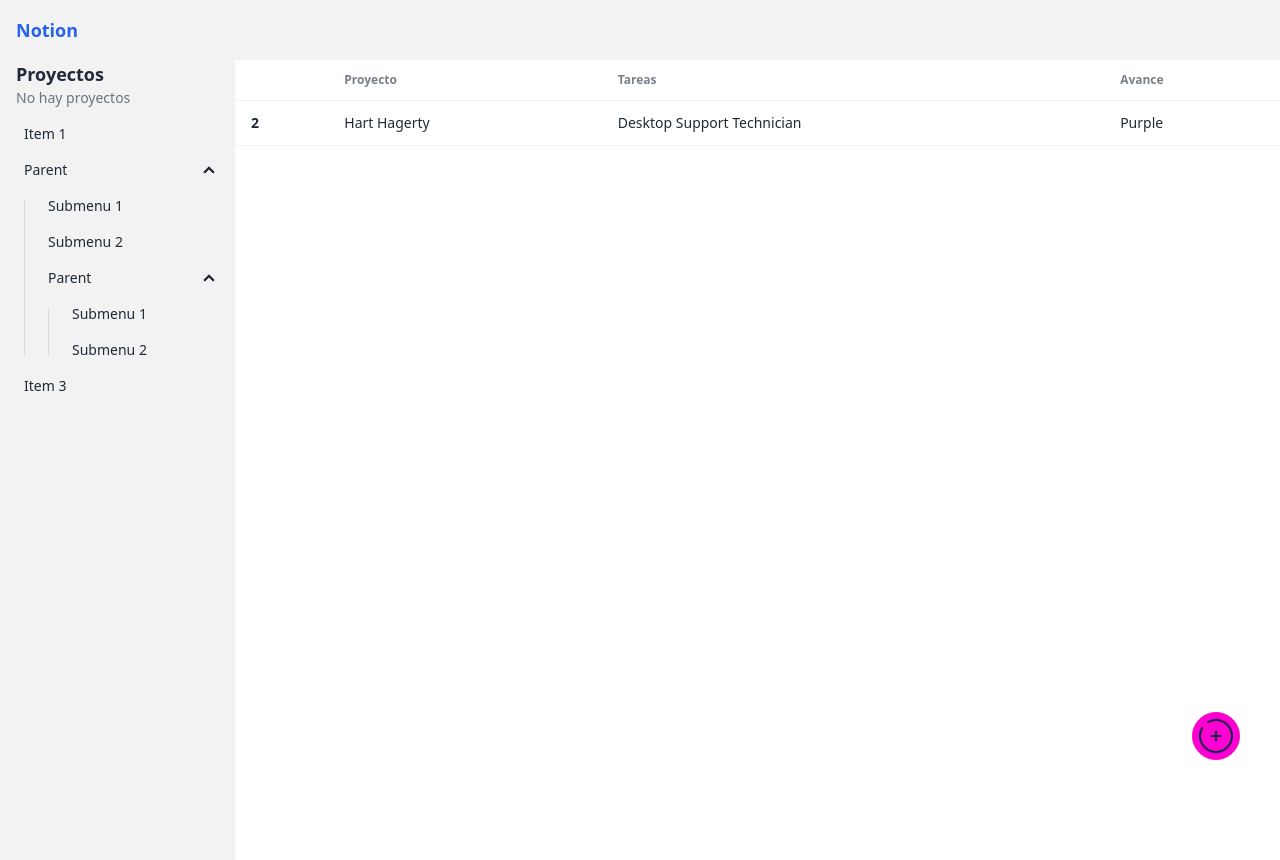
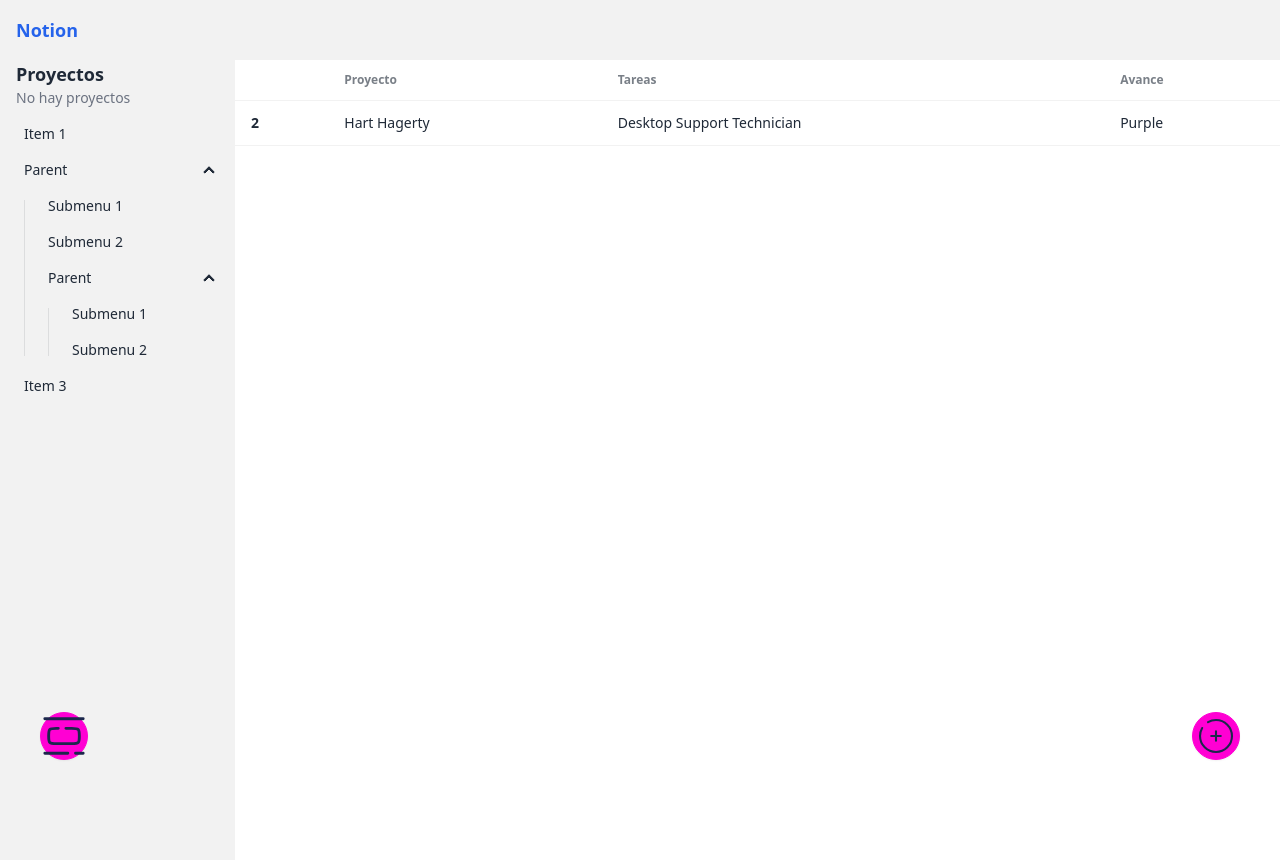
Before and after one commit to DevTalles-corp/vue-projects-app, a Vue app: page /projects in a window 1280 px wide. Built offline with nearby package versions, Linux system fonts and the light colour scheme.

Commit message:
Add custom modal component to ProjectsView.vue

```diff
--- /dev/null
+++ b/src/modules/common/components/CustomModal.vue
@@ -0,0 +1,33 @@
+<template>
+  <dialog class="modal" :open="open">
+    <div class="modal-box">
+      <div class="border-b border-blue-500">
+        <!-- Header -->
+        <slot name="header" />
+      </div>
+
+      <div class="my-5">
+        <slot name="body" />
+      </div>
+
+      <div class="border-t border-t-blue-500 pt-2">
+        <slot name="footer" />
+      </div>
+    </div>
+  </dialog>
+
+  <div
+    v-if="open"
+    class="modal-backdrop fixed top-0 left-0 z-10 bg-black opacity-40 w-screen h-screen"
+  ></div>
+</template>
+
+<script lang="ts" setup>
+interface Props {
+  open?: boolean;
+}
+
+withDefaults(defineProps<Props>(), {
+  open: false,
+});
+</script>
--- /dev/null
+++ b/src/modules/common/icons/ModalIcon.vue
@@ -0,0 +1,21 @@
+<template>
+  <svg viewBox="0 0 24 24" fill="none" xmlns="http://www.w3.org/2000/svg">
+    <g id="SVGRepo_bgCarrier" stroke-width="0"></g>
+    <g id="SVGRepo_tracerCarrier" stroke-linecap="round" stroke-linejoin="round"></g>
+    <g id="SVGRepo_iconCarrier">
+      <path d="M22 3L2 3" stroke="#1C274C" stroke-width="1.5" stroke-linecap="round"></path>
+      <path
+        d="M22 21L18 21M2 21L14 21"
+        stroke="#1C274C"
+        stroke-width="1.5"
+        stroke-linecap="round"
+      ></path>
+      <path
+        d="M9 8L8 8C6.11438 8 5.17157 8 4.58579 8.58579C4 9.17157 4 10.1144 4 12C4 13.8856 4 14.8284 4.58579 15.4142C5.17157 16 6.11438 16 8 16H16C17.8856 16 18.8284 16 19.4142 15.4142C20 14.8284 20 13.8856 20 12C20 10.1144 20 9.17157 19.4142 8.58579C18.8284 8 17.8856 8 16 8L13 8"
+        stroke="#1C274C"
+        stroke-width="1.5"
+        stroke-linecap="round"
+      ></path>
+    </g>
+  </svg>
+</template>
--- a/src/modules/projects/views/ProjectsView.vue
+++ b/src/modules/projects/views/ProjectsView.vue
@@ -30,18 +30,44 @@
     sub-title="Dale un nombre único a tu proyecto"
   />
 
+  <custom-modal :open="customModalOpen">
+    <template #header>
+      <h1 class="text-3xl">Titulo del modal</h1>
+    </template>
+
+    <template #body>
+      <p>
+        Nulla consequat non ullamco mollit est quis duis pariatur cupidatat consequat Lorem cillum.
+      </p>
+    </template>
+
+    <template #footer>
+      <div class="flex justify-end">
+        <button @click="customModalOpen = false" class="btn mr-4">Close</button>
+        <button @click="customModalOpen = false" class="btn btn-primary">Aceptar</button>
+      </div>
+    </template>
+  </custom-modal>
+
   <fab-button @click="modalOpen = true">
     <AddCircle />
+  </fab-button>
+
+  <fab-button @click="customModalOpen = true" position="bottom-left">
+    <ModalIcon />
   </fab-button>
 </template>
 
 <script lang="ts" setup>
+import CustomModal from '@/modules/common/components/CustomModal.vue';
 import FabButton from '@/modules/common/components/FabButton.vue';
 import InputModal from '@/modules/common/components/InputModal.vue';
 import AddCircle from '@/modules/common/icons/AddCircle.vue';
+import ModalIcon from '@/modules/common/icons/ModalIcon.vue';
 import { ref } from 'vue';
 
 const modalOpen = ref(false);
+const customModalOpen = ref(false);
 
 const onNewValue = (projectName: string) => {
   console.log({ projectName });
```
